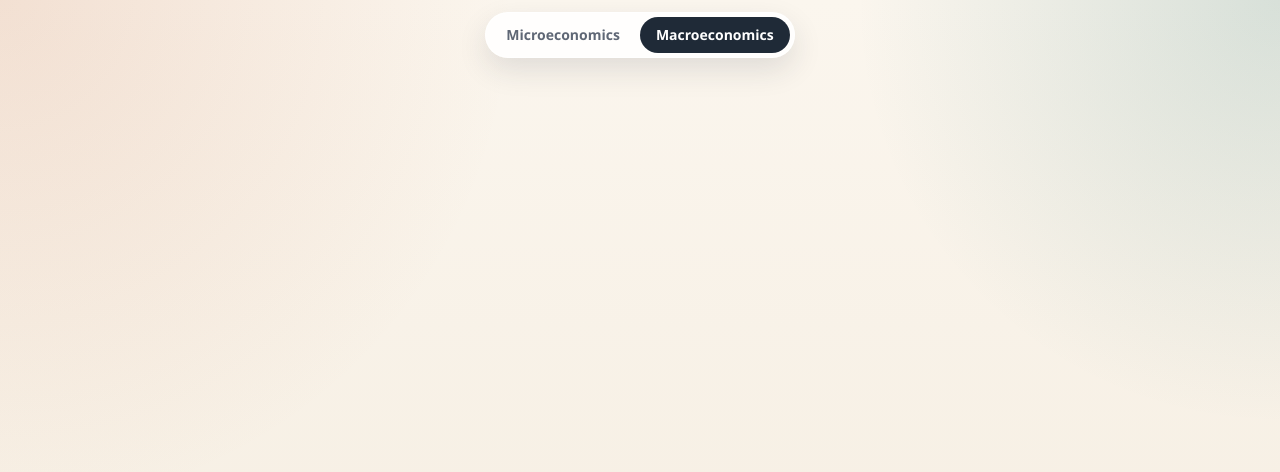
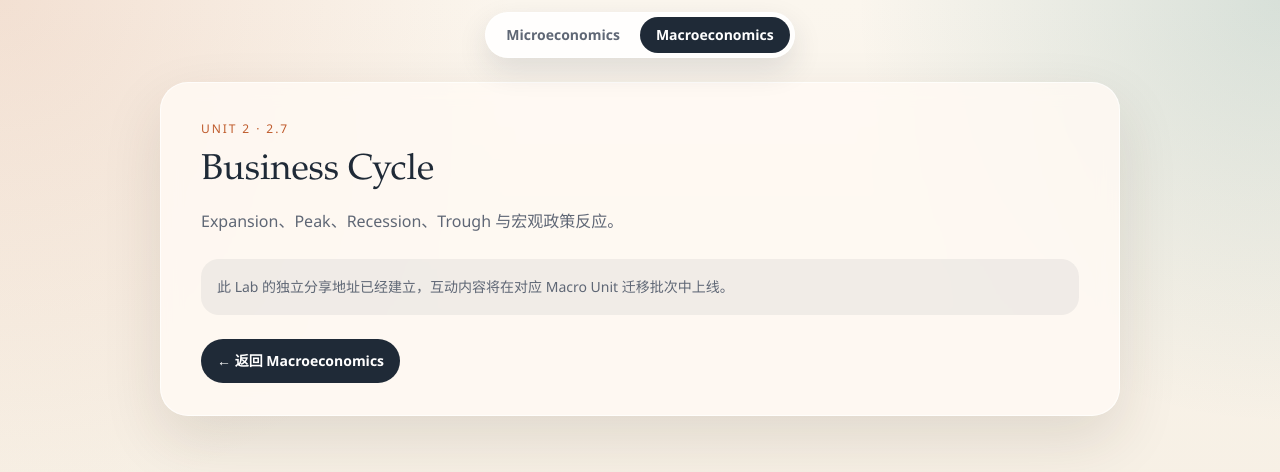
Before and after one commit to Deb1tto/RAIC-Economics, a Next.js app: page /macro/business-cycle in a window 1280 px wide. Shown: the top 472 px of the page. Built offline with nearby package versions, Linux system fonts and the light colour scheme.

Commit message:
feat: add Macro course map and shareable lab routes

```diff
--- a/app/macro/[slug]/page.tsx
+++ b/app/macro/[slug]/page.tsx
@@ -1,3 +1,23 @@
-export default function MacroLabPage() {
-  return null;
+import { notFound } from "next/navigation";
+
+import { MacroMigrationNotice } from "../../../components/platform/macro-migration-notice";
+import { macroCourse } from "../../../lib/courses/macro.ts";
+
+const entries = macroCourse.units.flatMap((unit) =>
+  unit.labs.map((lab) => ({ lab, unit })),
+);
+
+export function generateStaticParams() {
+  return entries.map(({ lab }) => ({ slug: lab.slug }));
 }
+
+export default async function MacroLabPage({
+  params,
+}: {
+  params: Promise<{ slug: string }>;
+}) {
+  const { slug } = await params;
+  const entry = entries.find(({ lab }) => lab.slug === slug);
+  if (!entry) notFound();
+  return <MacroMigrationNotice lab={entry.lab} unit={entry.unit} />;
+}
--- a/app/macro/page.tsx
+++ b/app/macro/page.tsx
@@ -1,3 +1,6 @@
+import { CourseMap } from "../../components/platform/course-map";
+import { macroCourse } from "../../lib/courses/macro.ts";
+
 export default function MacroCourseMapPage() {
-  return null;
+  return <CourseMap course={macroCourse} />;
 }
--- /dev/null
+++ b/components/platform/macro-migration-notice.tsx
@@ -0,0 +1,31 @@
+import Link from "next/link";
+
+import type { LabSummary, UnitSummary } from "../../lib/courses/types.ts";
+import { surfaceClass } from "../ui-classes";
+
+type MacroMigrationNoticeProps = {
+  lab: LabSummary;
+  unit: UnitSummary;
+};
+
+export function MacroMigrationNotice({ lab, unit }: MacroMigrationNoticeProps) {
+  return (
+    <main className="mx-auto w-[min(960px,calc(100vw-20px))] py-6 sm:w-[min(960px,calc(100vw-32px))]">
+      <section className={`${surfaceClass} rounded-[28px] px-6 py-8 sm:px-10`}>
+        <span className="text-xs uppercase tracking-[0.16em] text-[var(--accent)]">
+          {unit.code} · {lab.topics.join(" / ")}
+        </span>
+        <h1 className="mt-3 text-4xl [font-family:'Iowan_Old_Style','Palatino_Linotype','Book_Antiqua',Georgia,serif]">
+          {lab.title}
+        </h1>
+        <p className="mt-4 text-base leading-7 text-[var(--muted)]">{lab.description}</p>
+        <p className="mt-6 rounded-[18px] bg-[rgba(31,42,55,0.06)] p-4 text-sm leading-6 text-[var(--muted)]">
+          此 Lab 的独立分享地址已经建立，互动内容将在对应 Macro Unit 迁移批次中上线。
+        </p>
+        <Link className="mt-6 inline-flex rounded-full bg-[var(--ink)] px-4 py-3 text-sm font-semibold text-white no-underline" href="/macro">
+          ← 返回 Macroeconomics
+        </Link>
+      </section>
+    </main>
+  );
+}
--- a/scripts/validate-route-files.mjs
+++ b/scripts/validate-route-files.mjs
@@ -7,6 +7,21 @@ const microSlugs = [
   "monopolistic-competition", "game-theory", "factor-markets",
   "monopsony-labor", "externalities", "inequality-poverty",
 ];
+
+const macroSlugs = [
+  "scarcity-choice", "ppc-opportunity-cost", "comparative-advantage",
+  "market-fundamentals", "measuring-output", "measuring-prices",
+  "labor-market", "business-cycle", "ad-components", "multiplier-lab",
+  "adas-equilibrium", "output-gaps", "fiscal-policy",
+  "money-financial-assets", "banking-money-expansion", "money-market",
+  "monetary-policy", "loanable-funds", "short-run-policy-actions",
+  "phillips-curve", "money-growth-inflation", "deficits-crowding-out",
+  "economic-growth", "balance-of-payments", "foreign-exchange",
+];
+
+if (macroSlugs.length !== 25 || new Set(macroSlugs).size !== 25) {
+  throw new Error("Macro route validator must contain exactly 25 unique slugs.");
+}
 
 const requiredFiles = [
   "app/page.tsx",
```
Also changed, not shown: 1 other file (tests, documents, lock files or other folders).
